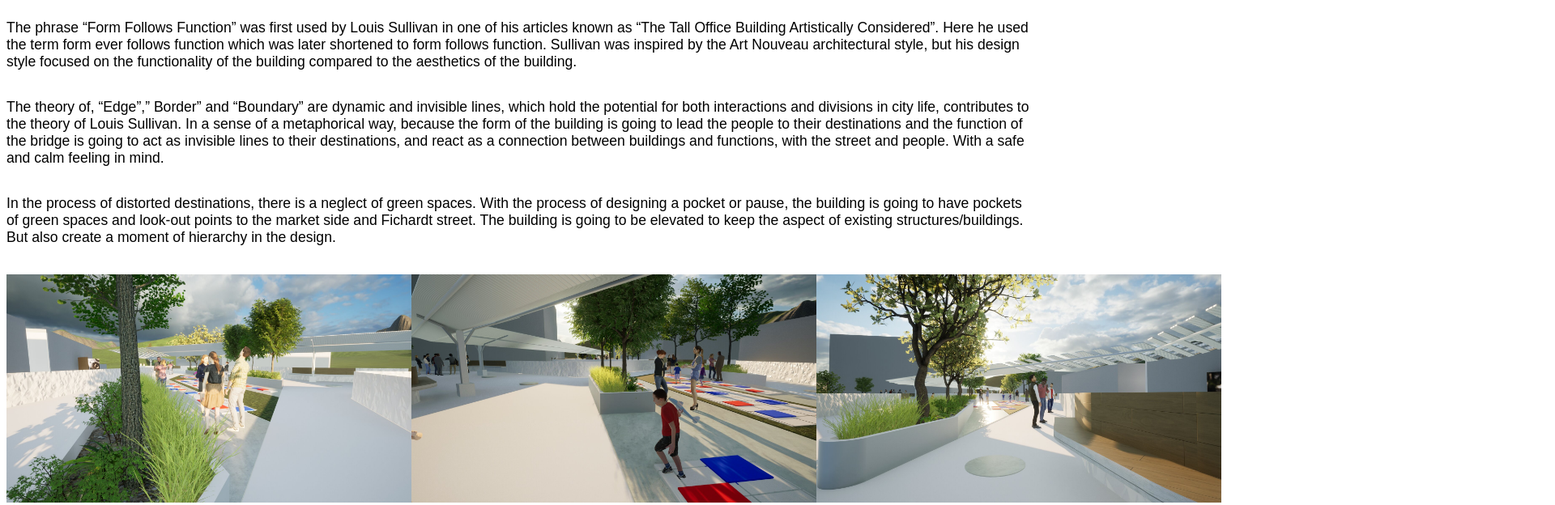
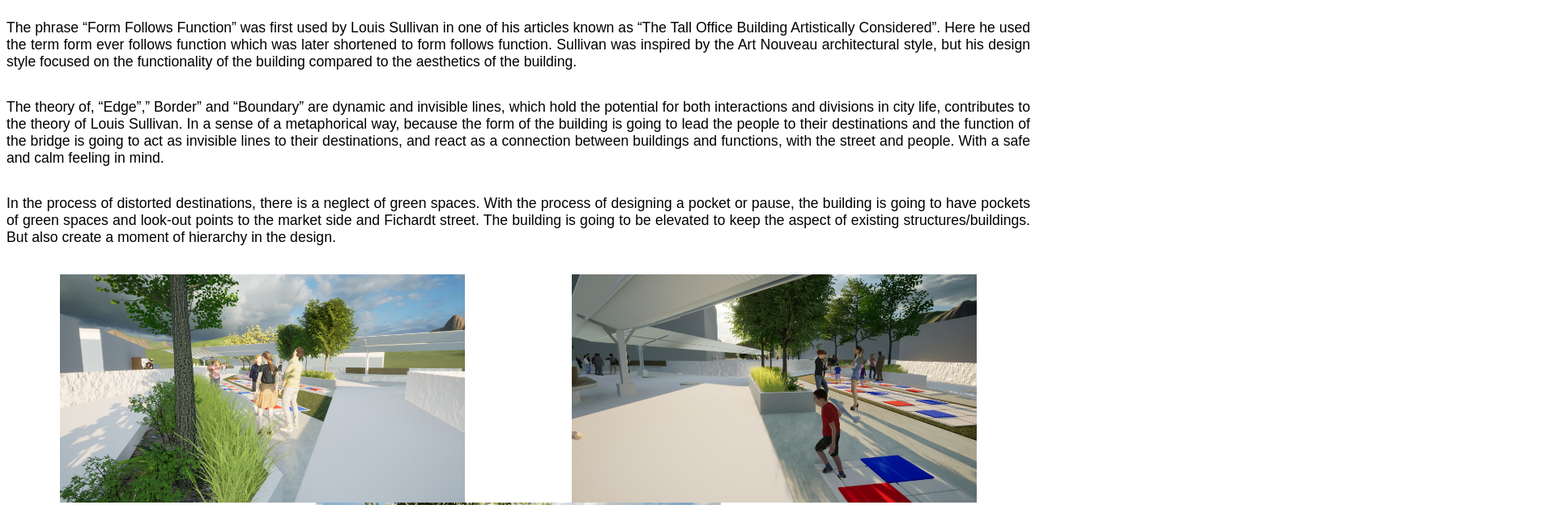
Before and after one commit to AshenPrimes/RestoringThePath, a plain HTML site: page index.html in a window 1280 px wide. Shown: the part 840-1464 px from the top of the page at 81% size, 1920 px wide, since content can reach past the window. Drawn offline with Linux system fonts and the light colour scheme.

Commit message:
Update style.css

```diff
--- a/style.css
+++ b/style.css
@@ -28,11 +28,15 @@ h3 {
 p {
   margin-bottom: 2em;
   font-size: 110%;
+
+  text-align: justify;
 }
 
 .imageSet {
   display: flex;
   justify-content: space-evenly;
+
+  flex-flow: row wrap;
 }
 
 img {
```
